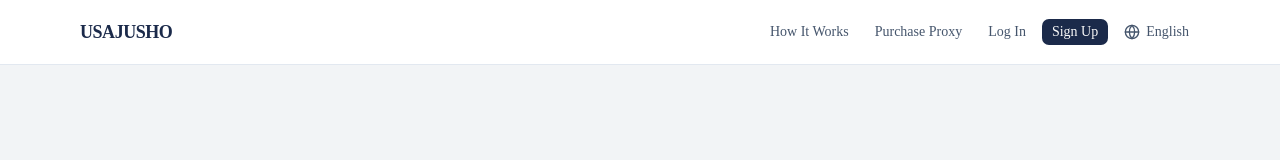
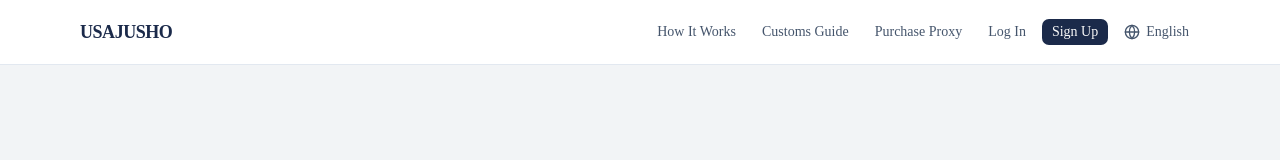
Before and after one commit to leelee90503-alt/usajusho-app, a Next.js app: page /en in a window 1280 px wide. Shown: the top 160 px of the page. Built offline with nearby package versions, Linux system fonts and the light colour scheme; no server answers; the database is empty.

Commit message:
Add Japan Customs nav link and i18n label

```diff
--- a/components/header.tsx
+++ b/components/header.tsx
@@ -31,6 +31,14 @@ export default async function Header() {
             size="sm"
             className="text-sm font-medium text-slate-600 hover:text-primary hover:bg-primary/5"
           >
+            <Link href="/customs">{t("customs")}</Link>
+          </Button>
+          <Button
+            asChild
+            variant="ghost"
+            size="sm"
+            className="text-sm font-medium text-slate-600 hover:text-primary hover:bg-primary/5"
+          >
             <Link href="/purchase-agency">{t("purchaseAgency")}</Link>
           </Button>
           <Button
--- a/messages/en.json
+++ b/messages/en.json
@@ -173,7 +173,8 @@
     "purchaseAgency": "Purchase Proxy",
     "login": "Log In",
     "signup": "Sign Up",
-    "howItWorks": "How It Works"
+    "howItWorks": "How It Works",
+    "customs": "Customs Guide"
   },
   "packageList": {
     "empty": "No packages have arrived yet.",
--- a/messages/ja.json
+++ b/messages/ja.json
@@ -173,7 +173,8 @@
     "purchaseAgency": "購入代行",
     "login": "ログイン",
     "signup": "会員登録",
-    "howItWorks": "ご利用の流れ"
+    "howItWorks": "ご利用の流れ",
+    "customs": "関税ガイド"
   },
   "packageList": {
     "empty": "まだ届いた荷物はありません。",
```
